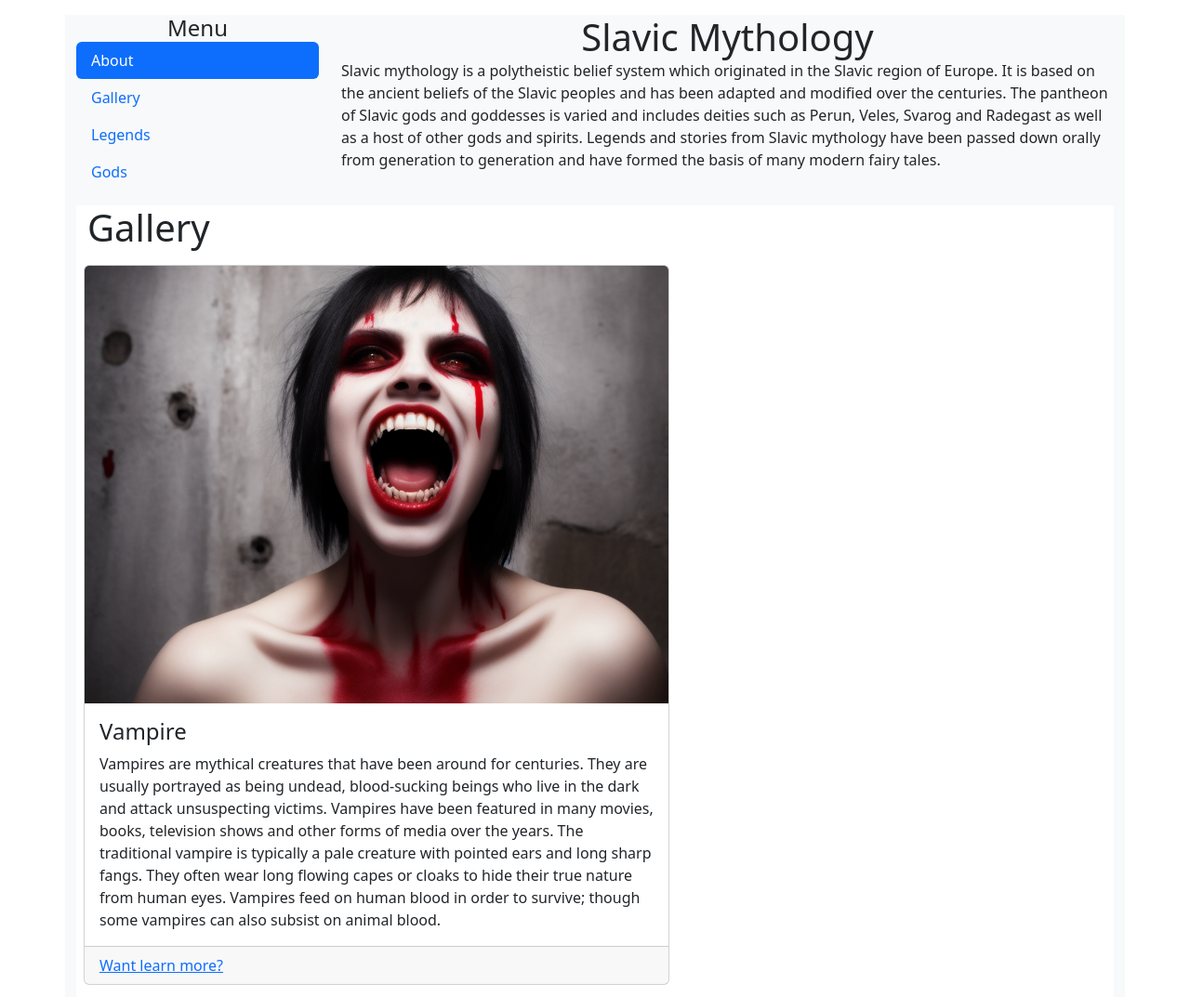
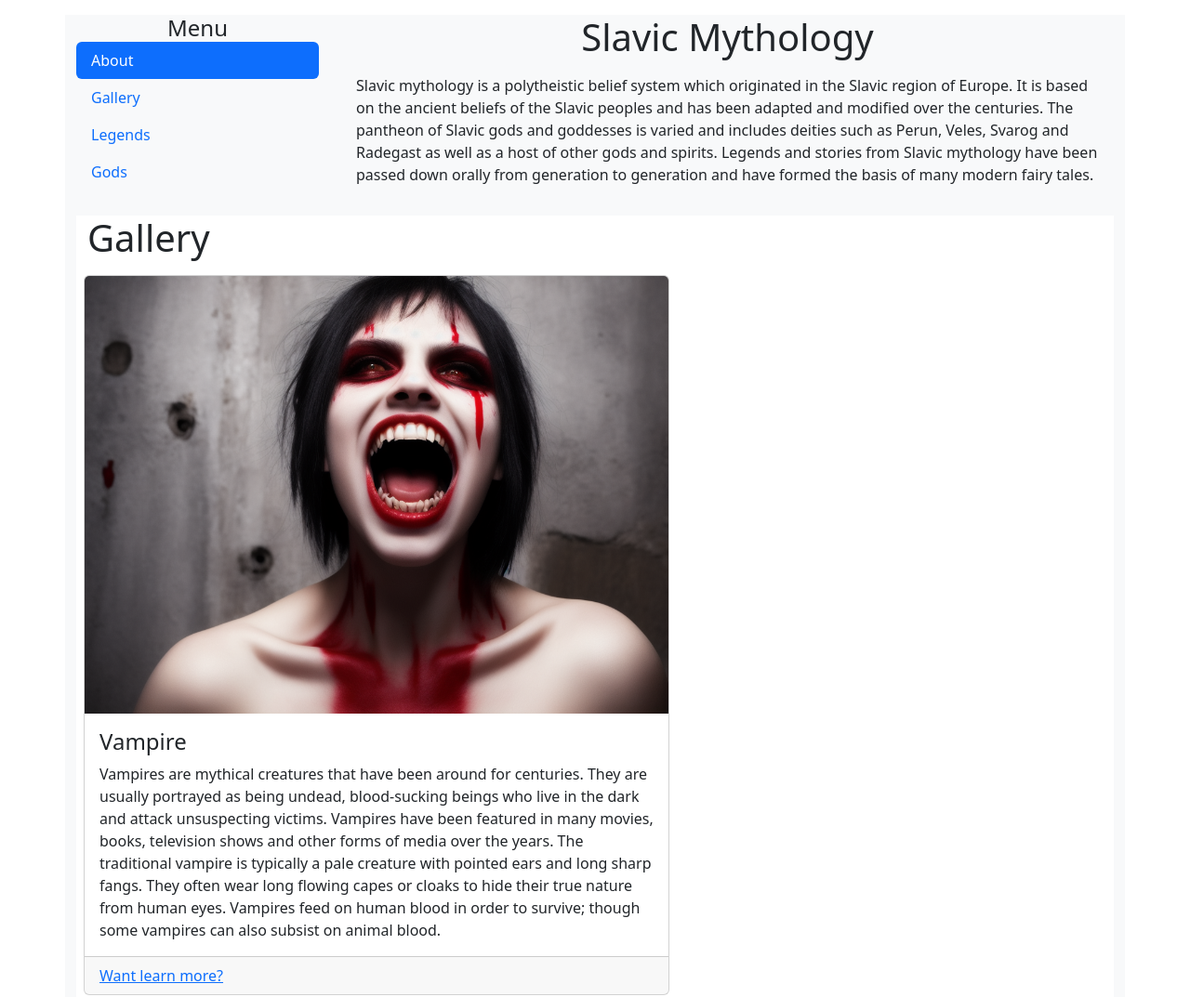
Before and after one commit to PetrL45/bootstrap-rozlozeni, a plain HTML site: page bootstrap-rozlozeni/index.html in a window 1280 px wide. Shown: the top 1073 px of the page at 93% size. Drawn offline with nearby package versions, Linux system fonts and the light colour scheme.

Commit message:
save 14.5.

```diff
--- a/bootstrap-rozlozeni/index.html
+++ b/bootstrap-rozlozeni/index.html
@@ -24,7 +24,7 @@
             <div class="col-9">
                 <div class="card-body">
                         <h1 class="card-title text-center">Slavic Mythology</h1>
-                        <div class="card-text">
+                        <div class="card-text m-3">
                             Slavic mythology is a polytheistic belief system which originated in the Slavic region of Europe. It is based on the ancient beliefs of the Slavic peoples and has been adapted and modified over the centuries. The pantheon of Slavic gods and goddesses is varied and includes deities such as Perun, Veles, Svarog and Radegast as well as a host of other gods and spirits. Legends and stories from Slavic mythology have been passed down orally from generation to generation and have formed the basis of many modern fairy tales.
                         </div>
                 </div>
```
